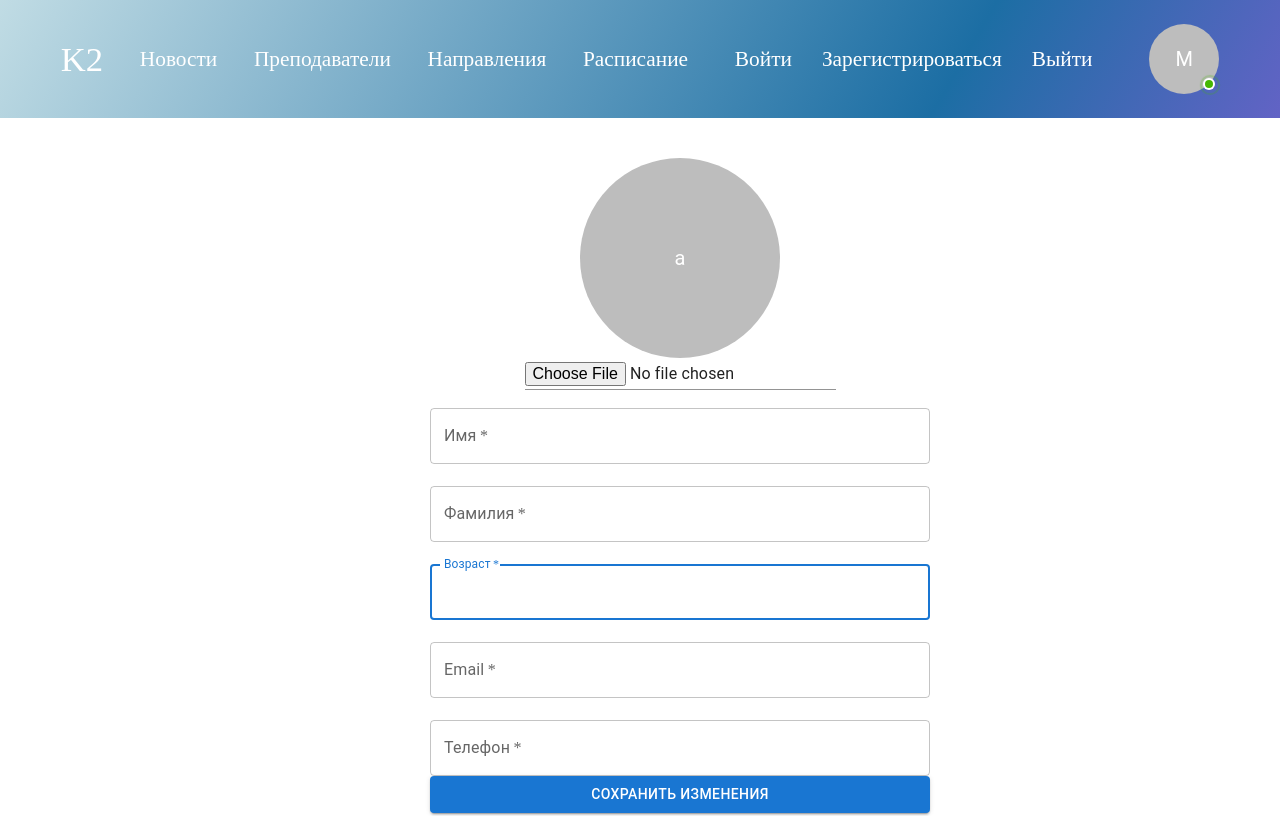
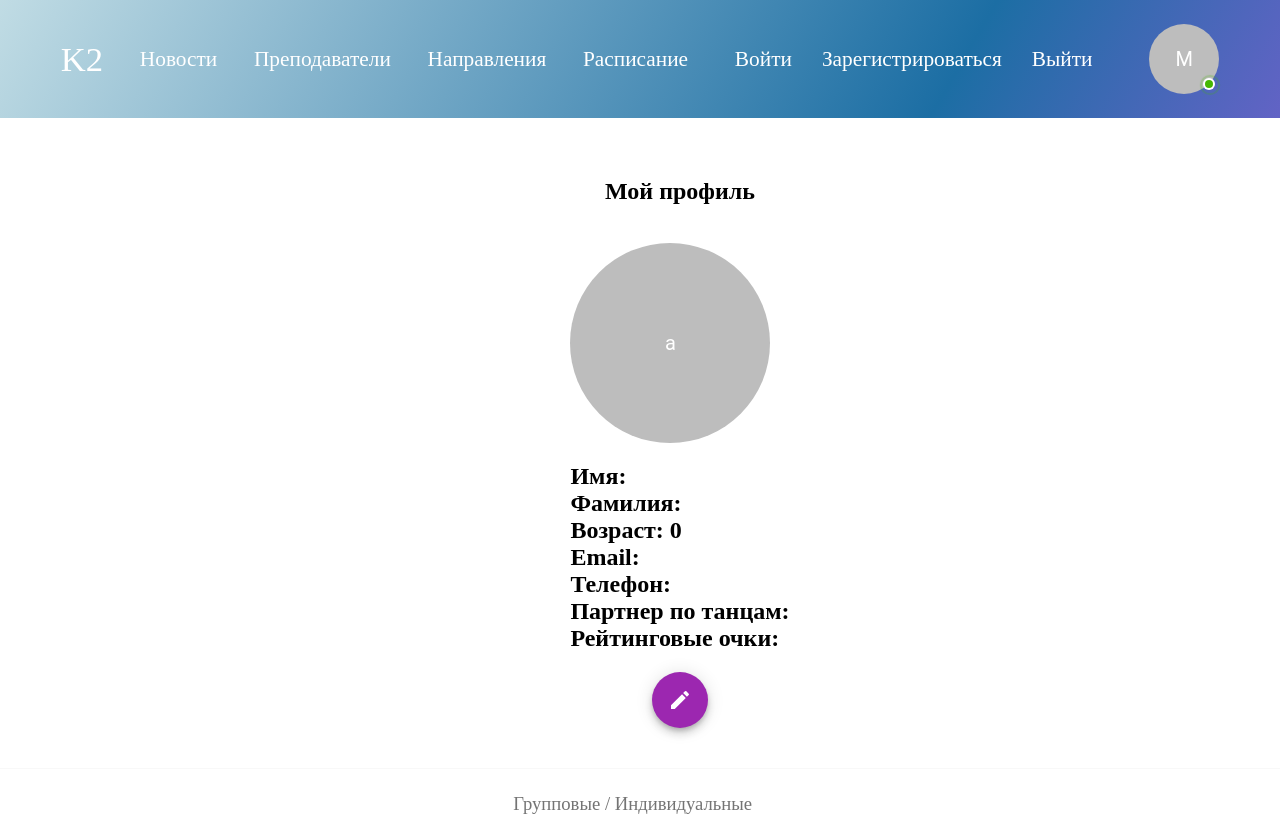
Before and after one commit to vanyavox/dance-school-project, a React (Create React App) app in the folder frontend/: page /profile in a window 1280 px wide. Shown: the top 816 px of the page. Built offline with nearby package versions, Linux system fonts and the light colour scheme; no server answers; a web font is replaced by a local one.

Commit message:
change upload image path

```diff
--- a/frontend/src/features/Header/Header.tsx
+++ b/frontend/src/features/Header/Header.tsx
@@ -40,7 +40,8 @@ const StyledBadge = styled(Badge)(({ theme }) => ({
 function Header(): JSX.Element {
   const dispatch = useAppDispatch();
   const { image } = useSelector((state: RootState) => state.user);
-  const url = `http://localhost:4000${image}`;
+
+  const url = `http://localhost:4000/${image}`;
 
   return (
     <>
--- a/frontend/src/features/Profile/Profile.tsx
+++ b/frontend/src/features/Profile/Profile.tsx
@@ -5,6 +5,8 @@ import Button from '@mui/material/Button';
 import Box from '@mui/material/Box';
 import TextField from '@mui/material/TextField';
 import Snackbar from '@mui/material/Snackbar';
+import EditIcon from '@mui/icons-material/Edit';
+import Fab from '@mui/material/Fab';
 import Stack from '@mui/material/Stack';
 import MuiAlert, { AlertProps } from '@mui/material/Alert';
 import { useForm } from 'react-hook-form';
@@ -20,6 +22,7 @@ const Alert = React.forwardRef<HTMLDivElement, AlertProps>((
 
 function Profile(): JSX.Element {
   const [images, setImages] = useState([]);
+  const [show, setShow] = useState(false);
   const [open, setOpen] = useState(false);
   const { email, name, surname, age, phone, image } = useSelector((state: RootState) => state.user);
   const [nameUser, setUserName] = useState(name);
@@ -55,6 +58,39 @@ function Profile(): JSX.Element {
 
   return (
     <div className={style.profile}>
+      {!show && (
+        <>
+          <span><h2>Мой профиль</h2></span>
+          &nbsp;
+          <div className="container">
+            <div>
+              <Avatar
+                alt="avatar"
+                src={url || ''}
+                sx={{ width: 200, height: 200 }}
+              />
+            </div>
+            <div className="iformation">
+              <h2>
+                <div>Имя: {name}</div>
+                <div>Фамилия: {surname}</div>
+                <div>Возраст: {age}</div>
+                <div>Email: {email}</div>
+                <div>Телефон: {phone}</div>
+                <div>Партнер по танцам: </div>
+                <div>Рейтинговые очки: </div>
+              </h2>
+            </div>
+          </div>
+          <Fab color="secondary" aria-label="edit">
+            <EditIcon type="button" onClick={() => setShow((p) => !p)} />
+          </Fab>
+
+        </>
+      )}
+      {
+        show && (
+          <>
             <Avatar
               alt="avatar"
               src={url || ''}
@@ -137,11 +173,18 @@ function Profile(): JSX.Element {
                   {...register('phone')}
                   onChange={(event) => setPhonelUser(event.target.value)}
                 />
-
+                &nbsp;
                 <Button
                   variant="contained"
                   type="submit"
                 >Сохранить изменения
+                </Button>
+                &nbsp;
+                <Button
+                  variant="contained"
+                  type="submit"
+                  onClick={() => setShow((p) => !p)}
+                >Назад
                 </Button>
               </form>
               <Snackbar open={open} autoHideDuration={5000} onClose={handleClose}>
@@ -150,7 +193,9 @@ function Profile(): JSX.Element {
                 </Alert>
               </Snackbar>
             </Box>
-
+          </>
+        )
+      }
     </div>
   );
 }
--- a/frontend/src/features/Registration/userSlice.ts
+++ b/frontend/src/features/Registration/userSlice.ts
@@ -98,7 +98,7 @@ const userSlice = createSlice({
           state.age = action.payload.user.age;
           state.phone = action.payload.user.phone;
           state.id = action.payload.user.id;
-          state.image = action.payload.user.image;
+          state.image = `/upload/${action.payload.user.image}`
           state.authChecked = true;
           state.emailError = '';
           state.loginError = '';
@@ -115,7 +115,6 @@ const userSlice = createSlice({
           state.phone = '';
           state.role = '';
           state.image = '';
-          console.log(state);
         }
       })
       .addCase(update.fulfilled, (state, action) => {
@@ -139,7 +138,7 @@ const userSlice = createSlice({
           state.age = action.payload.user.age;
           state.phone = action.payload.user.phone;
           state.id = action.payload.user.id;
-          state.image = action.payload.user.image
+          state.image = `/upload/${action.payload.user.image}`
           state.authChecked = action.payload.isLoggedIn;
         }
       })
```
Lines whose indentation alone changed are shown as unchanged.
